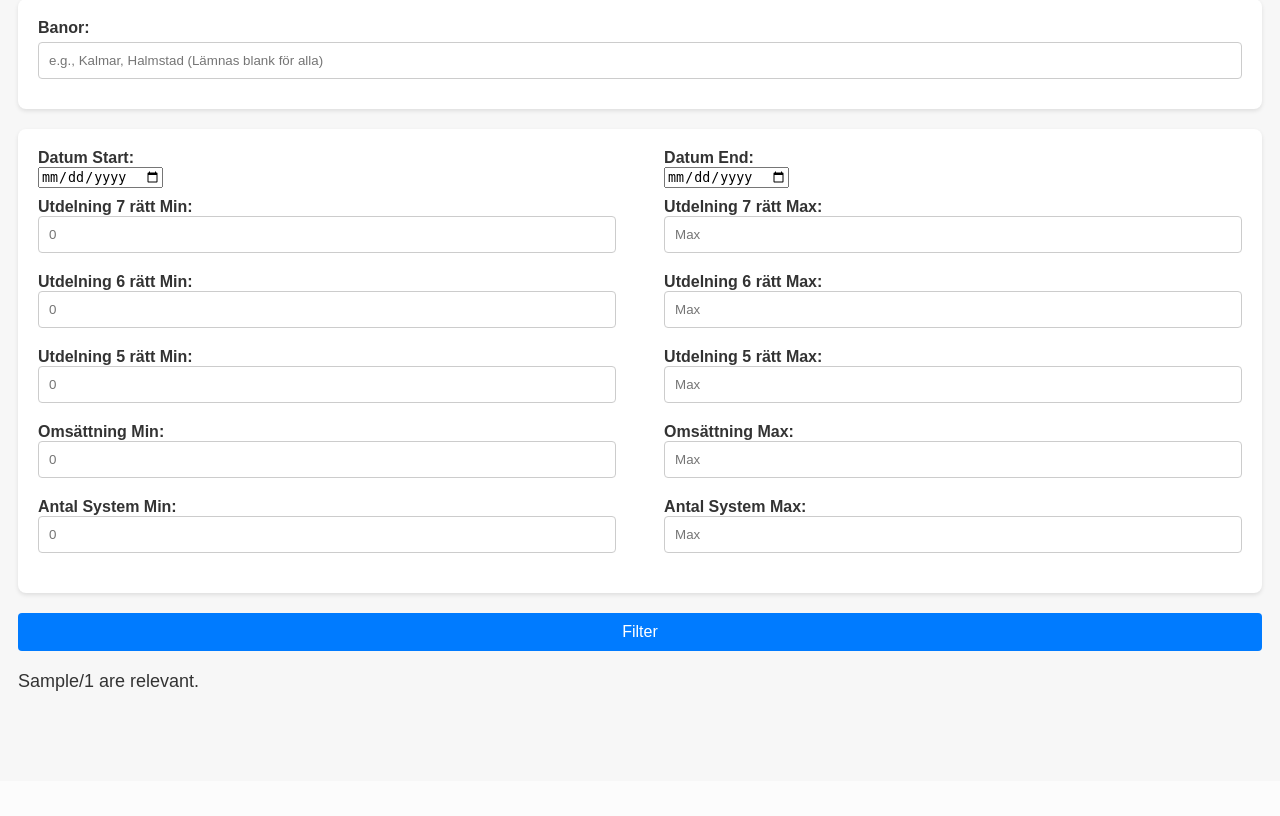
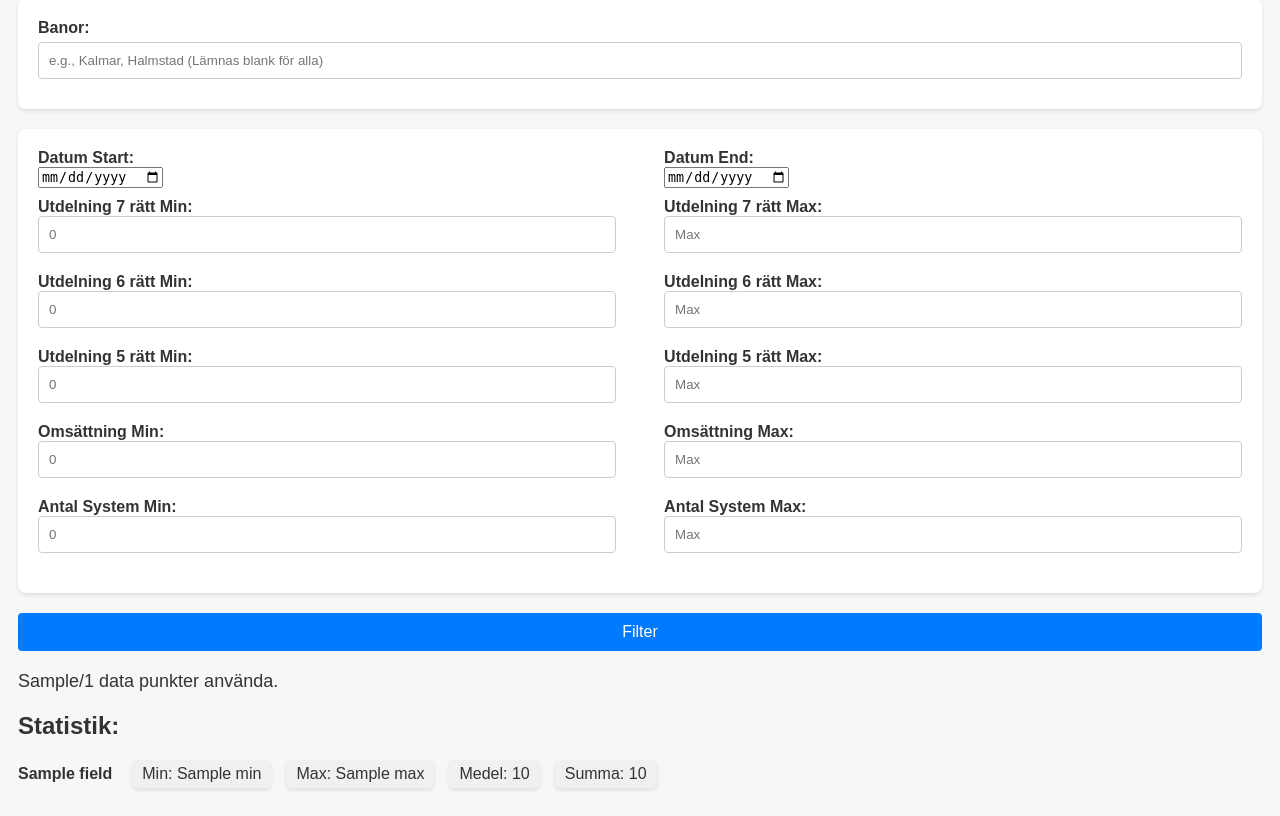
Before and after one commit to cniclas/v75_stats, a Flask app: template templates/index.html in a window 1280 px wide. Shown: the part 19-835 px from the top of the page. Before the commit the page ends 710 px from the top, so only its background shows below. Run offline with Flask 3, Linux system fonts and the light colour scheme; the template is opened without the code that fills it: most values are stand-ins (such as "Sample title", 1, 10 or a date in 2020).

Commit message:
calc stats init

```diff
--- a/app.py
+++ b/app.py
@@ -1,6 +1,7 @@
 from flask import Flask, render_template, request
 import pandas as pd
 from data_filter import filter_dataframe
+from calc_stats import calc_stats
 from datetime import datetime
 
 app = Flask(__name__)
@@ -15,6 +16,7 @@ unique_bana_values = df['Bana'].unique().tolist()
 
 @app.route('/', methods=['GET', 'POST'])
 def home():
+    statistics = {}
     total_entries = len(df)
     relevant_entries = total_entries
 
@@ -41,7 +43,7 @@ def home():
         filter_args['Datum'] = [datum_start, datum_end]
 
         # Handle scalar field inputs
-        scalar_fields = ['7ratt', '6ratt', '5ratt', 'Omsattning', 'AntalSystem']  # Add more scalar fields as needed
+        scalar_fields = ['sju_ratt', 'sex_ratt', 'fem_ratt', 'Omsattning', 'AntalSystem']  # Add more scalar fields as needed
         for field in scalar_fields:
             start = request.form.get(f'{field}_min', None)
             end = request.form.get(f'{field}_max', None)
@@ -55,7 +57,9 @@ def home():
             filtered_df = filter_dataframe(df, **filter_args)
             relevant_entries = len(filtered_df)
 
-    return render_template('index.html', relevant_entries=relevant_entries, total_entries=total_entries, request=request)
+        statistics = calc_stats(filtered_df)
+
+    return render_template('index.html', statistics=statistics, relevant_entries=relevant_entries, total_entries=total_entries, request=request)
 
 if __name__ == '__main__':
     app.run(debug=True)
--- a/data/data.csv
+++ b/data/data.csv
@@ -1,4 +1,4 @@
-Bana,Datum,Startnummer,Ranknummer,Instatsprocent,Vinnarodds,7ratt,6ratt,5ratt,Omsattning,AntalSystem
+Bana,Datum,Startnummer,Ranknummer,Instatsprocent,Vinnarodds,sju_ratt,sex_ratt,fem_ratt,Omsattning,AntalSystem
 Kalmar,2023-06-25,"6 3 6 1 11 5 6","2 9 2 4 3 2 2","13 3 20 11 17 26 32","7 21 4 9 4 3 3",130803,990,91,81163098,1167468
 Romme,2023-04-17,"3 15 5 3 4 4 6","6 14 2 1 1 1 1","9 0 24 65 27 28 61","15 157 5 1 3 3 2",185068,111,0,105454448,1433199
 Momarken,2022-12-27,"8 4 2 7 3 11 13","3 8 7 3 1 1 2","11 6 5 5 41 46 18","8 10 9 9 3 2 6",485464,2462,152,27261781,568887
--- a/static/style.css
+++ b/static/style.css
@@ -69,3 +69,32 @@ body {
   font-size: 18px;
   margin-top: 20px;
 }
+
+.statistics {
+  margin-top: 20px;
+}
+
+.stats-container {
+  display: flex;
+  flex-direction: column;
+}
+
+.stat-row {
+  display: flex;
+  justify-content: flex-start;
+  align-items: center;
+  margin-bottom: 10px;
+}
+
+.stat-field {
+  font-weight: bold;
+  margin-right: 20px;
+}
+
+.stat {
+  margin-right: 15px;
+  background-color: #f0f0f0;
+  padding: 5px 10px;
+  border-radius: 5px;
+  box-shadow: 0 2px 4px rgba(0, 0, 0, 0.1);
+}
--- a/templates/index.html
+++ b/templates/index.html
@@ -27,32 +27,32 @@
         </div>
         <div class="input-pair">
           <div class="input-group">
-            <label for="7ratt_min">Utdelning 7 rätt Min:</label>
-            <input type="number" id="7ratt_min" name="7ratt_min" step="any" placeholder="0" value="{{ request.form.get('7ratt_min', '') }}" />
+            <label for="sju_ratt_min">Utdelning 7 rätt Min:</label>
+            <input type="number" id="sju_ratt_min" name="sju_ratt_min" step="any" placeholder="0" value="{{ request.form.get('sju_ratt_min', '') }}" />
           </div>
           <div class="input-group">
-            <label for="7ratt_max">Utdelning 7 rätt Max:</label>
-            <input type="number" id="7ratt_max" name="7ratt_max" step="any" placeholder="Max" value="{{ request.form.get('7ratt_max', '') }}" />
+            <label for="sju_ratt_max">Utdelning 7 rätt Max:</label>
+            <input type="number" id="sju_ratt_max" name="sju_ratt_max" step="any" placeholder="Max" value="{{ request.form.get('sju_ratt_max', '') }}" />
           </div>
         </div>
         <div class="input-pair">
           <div class="input-group">
-            <label for="6ratt_min">Utdelning 6 rätt Min:</label>
-            <input type="number" id="6ratt_min" name="6ratt_min" step="any" placeholder="0" value="{{ request.form.get('6ratt_min', '') }}" />
+            <label for="sex_ratt_min">Utdelning 6 rätt Min:</label>
+            <input type="number" id="sex_ratt_min" name="sex_ratt_min" step="any" placeholder="0" value="{{ request.form.get('sex_ratt_min', '') }}" />
           </div>
           <div class="input-group">
-            <label for="6ratt_max">Utdelning 6 rätt Max:</label>
-            <input type="number" id="6ratt_max" name="6ratt_max" step="any" placeholder="Max" value="{{ request.form.get('6ratt_max', '') }}" />
+            <label for="sex_ratt_max">Utdelning 6 rätt Max:</label>
+            <input type="number" id="sex_ratt_max" name="sex_ratt_max" step="any" placeholder="Max" value="{{ request.form.get('sex_ratt_max', '') }}" />
           </div>
         </div>
         <div class="input-pair">
           <div class="input-group">
-            <label for="5ratt_min">Utdelning 5 rätt Min:</label>
-            <input type="number" id="5ratt_min" name="5ratt_min" step="any" placeholder="0" value="{{ request.form.get('5ratt_min', '') }}" />
+            <label for="fem_ratt_min">Utdelning 5 rätt Min:</label>
+            <input type="number" id="fem_ratt_min" name="fem_ratt_min" step="any" placeholder="0" value="{{ request.form.get('fem_ratt_min', '') }}" />
           </div>
           <div class="input-group">
-            <label for="5ratt_max">Utdelning 5 rätt Max:</label>
-            <input type="number" id="5ratt_max" name="5ratt_max" step="any" placeholder="Max" value="{{ request.form.get('5ratt_max', '') }}" />
+            <label for="fem_ratt_max">Utdelning 5 rätt Max:</label>
+            <input type="number" id="fem_ratt_max" name="fem_ratt_max" step="any" placeholder="Max" value="{{ request.form.get('fem_ratt_max', '') }}" />
           </div>
         </div>
         <div class="input-pair">
@@ -81,6 +81,28 @@
       <button type="submit" class="button">Filter</button>
     </form>
 
-    <p class="result-text">{{ relevant_entries }}/{{ total_entries }} are relevant.</p>
+    <!-- Displaying Statistics -->
+    <p class="result-text">{{ relevant_entries }}/{{ total_entries }} data punkter använda.</p>
+
+    <div class="statistics">
+      <h2>Statistik:</h2>
+      {% if statistics %}
+          <div class="stats-container">
+              {% for field, field_stats in statistics.items() %}
+                  <div class="stat-row">
+                      <div class="stat-field">{{ field }}</div>
+                      <div class="stat">Min: {{ field_stats['min'] }}</div>
+                      <div class="stat">Max: {{ field_stats['max'] }}</div>
+                      <div class="stat">Medel: {{ field_stats['avg'] }}</div>
+                      <div class="stat">Summa: {{ field_stats['sum'] }}</div>
+                  </div>
+              {% endfor %}
+          </div>
+      {% else %}
+          <p>No statistics to display. Apply filters to view statistics.</p>
+      {% endif %}
+  </div>
+
+
   </body>
 </html>
```
Also changed, not shown: calc_stats.py (added, +35 -0 lines).
